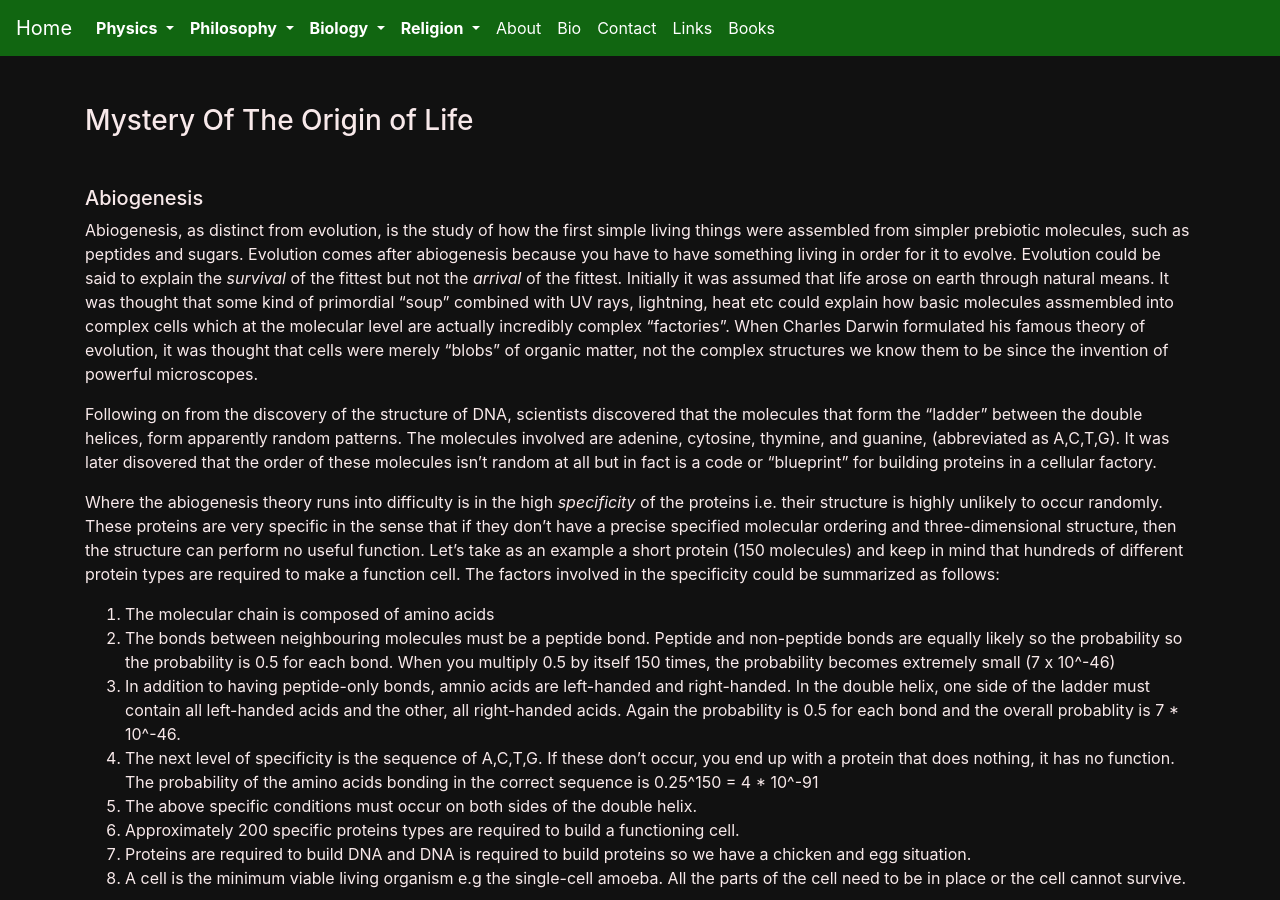
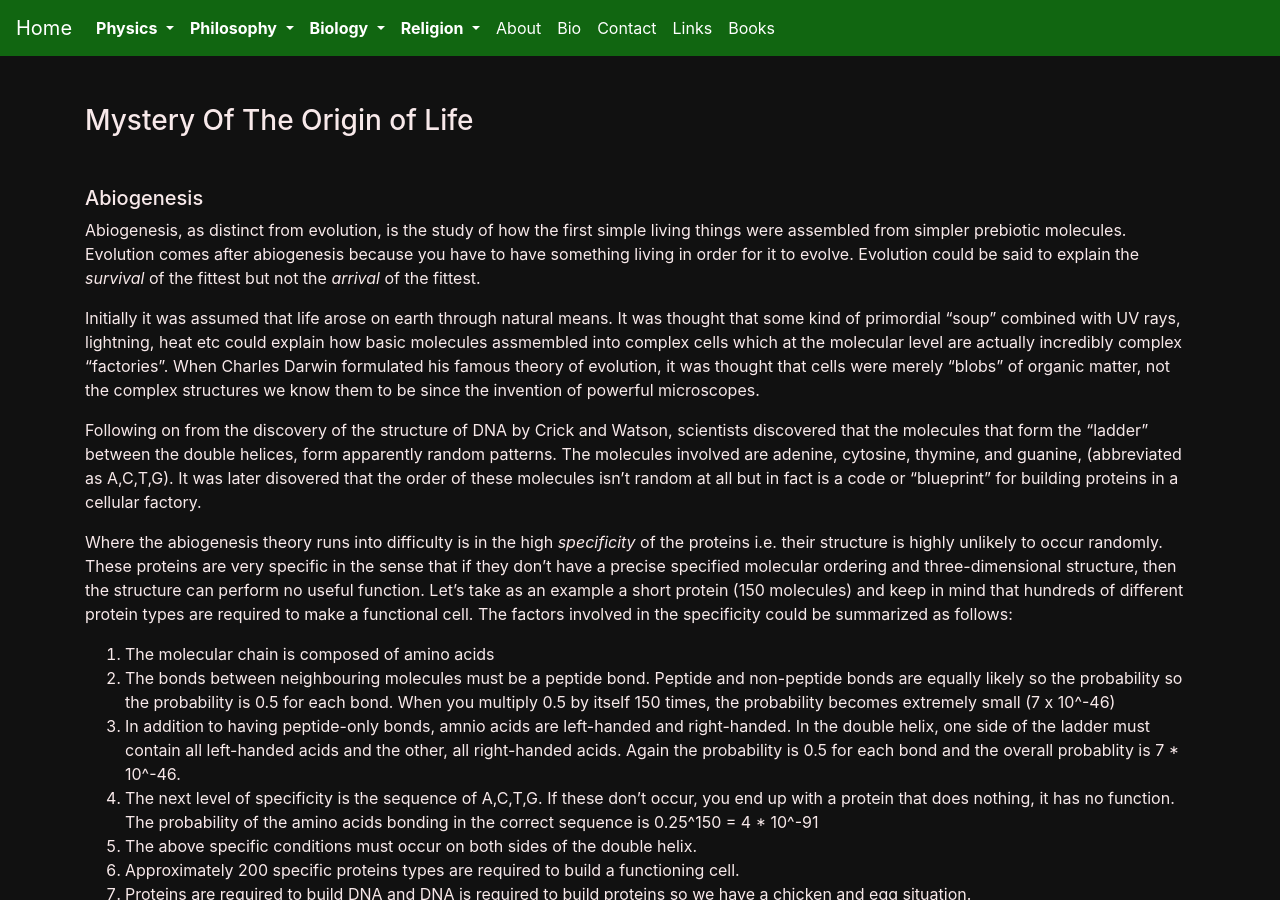
Before and after one commit to nekelly/nekelly.github.io, a Jekyll site: the page built from pages/origin_of_life.md, in a window 1280 px wide and 900 px high. Built offline with Jekyll 4.4.1, drawn with Linux system fonts in a browser that asks for light colours; our own code applies the rules of GitHub Pages for plain Markdown files.

Commit message:
Origin of life updated

```diff
--- a/pages/origin_of_life.md
+++ b/pages/origin_of_life.md
@@ -7,21 +7,22 @@ layout: default
 
 ##### Abiogenesis
 Abiogenesis, as distinct from evolution, is the study of how the first simple living things were assembled from simpler prebiotic
-molecules, such as peptides and sugars. Evolution comes after abiogenesis because you have to have something living in order for it
+molecules. Evolution comes after abiogenesis because you have to have something living in order for it
 to evolve. Evolution could be said to explain the <i>survival</i> of the fittest but not the <i>arrival</i> of the fittest.
+
 Initially it was assumed that life arose on earth through natural means. It was thought that some kind of primordial "soup"
 combined with UV rays, lightning, heat etc could explain how basic molecules assmembled into complex cells which at the molecular
-level are actually incredibly complex "factories". When Charles Darwin formulated his famous theory of evolution, it was thought that cells were merely "blobs" of organic matter, not
-the complex structures we know them to be since the invention of powerful microscopes.
+level are actually incredibly complex "factories". When Charles Darwin formulated his famous theory of evolution, it was thought that cells were
+merely "blobs" of organic matter, not the complex structures we know them to be since the invention of powerful microscopes.
 
-Following on from the discovery of the structure of DNA, scientists discovered that the molecules that form the "ladder" between the double helices,
-form apparently random patterns. The molecules involved are adenine, cytosine, thymine, and guanine, (abbreviated as A,C,T,G). It was later disovered that
-the order of these molecules isn't random at all but in fact is a code or "blueprint" for building proteins in a cellular factory.
+Following on from the discovery of the structure of DNA by Crick and Watson, scientists discovered that the molecules that form the "ladder" between the
+double helices, form apparently random patterns. The molecules involved are adenine, cytosine, thymine, and guanine, (abbreviated as A,C,T,G). It was
+later disovered that the order of these molecules isn't random at all but in fact is a code or "blueprint" for building proteins in a cellular factory.
 
 Where the abiogenesis theory runs into difficulty is in the high <i>specificity</i> of the proteins i.e. their structure is highly unlikely to occur randomly.
 These proteins are very specific in the sense that if they don't have a precise specified molecular ordering and three-dimensional structure, then the
 structure can perform no useful function. Let's take as an example a short protein (150 molecules) and keep in mind that hundreds of different protein
-types are required to make a function cell. The factors involved in the specificity could be summarized as follows:
+types are required to make a functional cell. The factors involved in the specificity could be summarized as follows:
 
 1. The molecular chain is composed of amino acids
 2. The bonds between neighbouring molecules must be a peptide bond. Peptide and non-peptide bonds are equally likely so the probability so the probability
```
